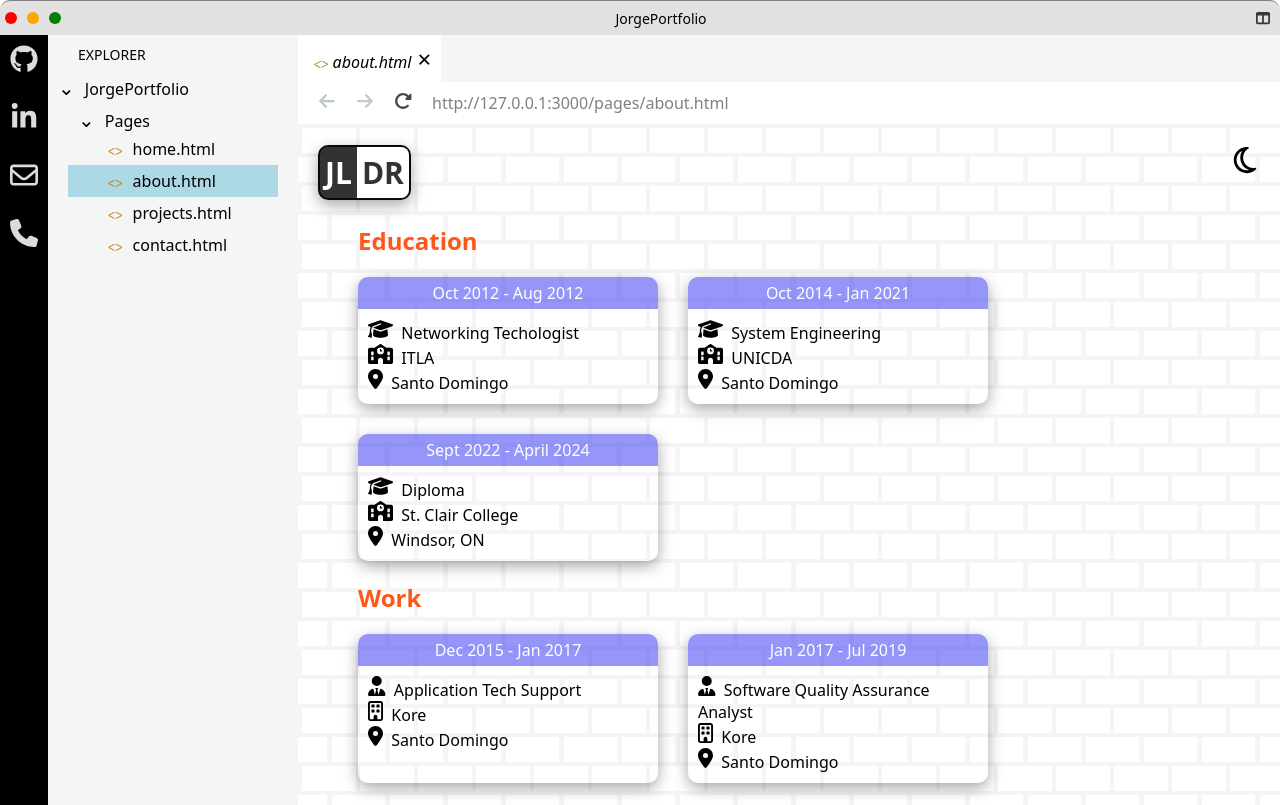
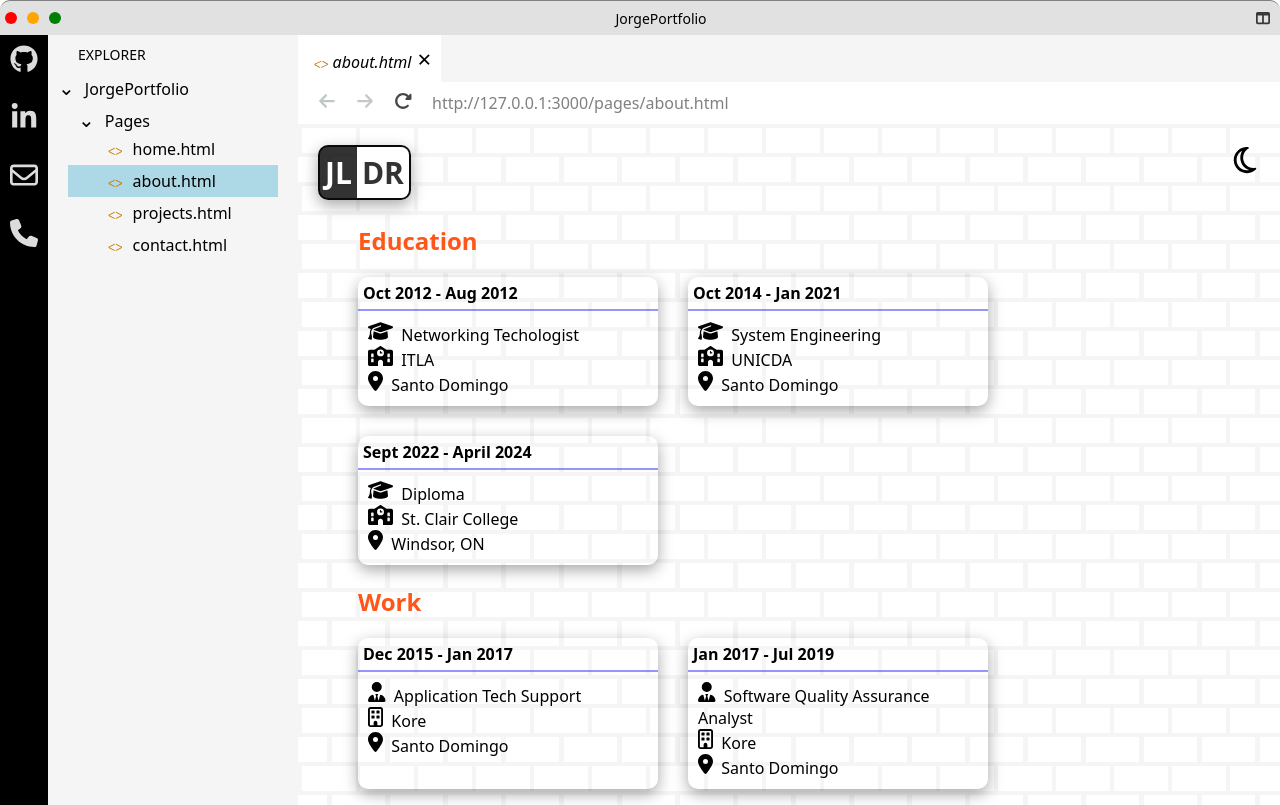
Before and after one commit to jorge20080/MyPortfolio, a React (Vite) app: page /about in a window 1280 px wide. Built offline with nearby package versions, Linux system fonts and the light colour scheme; the HTML template or start-up script is replaced by a standard one.

Commit message:
Made styling changes to cards in about page

```diff
--- a/src/components/ExperienceCard/ExperienceCard.module.css
+++ b/src/components/ExperienceCard/ExperienceCard.module.css
@@ -1,12 +1,12 @@
 .card span{
     display: block;
-    color: white;
     width: 100%;
     padding: 5px;
     box-sizing: border-box;
     border-radius: 10px 10px 0 0;
-    background-color: rgba(47, 47, 245, 0.5);
-    text-align: center;
+    color: black;
+    font-weight: 900;
+    border-bottom: 2px solid rgba(47, 47, 245, 0.5);
 }
 .card{
     box-shadow: rgba(0, 0, 0, 0.35) 0px 5px 15px;
--- a/src/components/SkillsList/SkillsList.module.css
+++ b/src/components/SkillsList/SkillsList.module.css
@@ -19,17 +19,7 @@
     font-size: 20px;
     border-radius: 10px;
     text-align: center;
-    box-shadow: 5px 5px 5px rgb(177, 177, 177);
+    box-shadow: rgba(0, 0, 0, 0.35) 0px 5px 15px;
+    border: none;
+    border-bottom: 1px solid slateblue;
 }
-.container.skills .tech_skill{
-    border: 1px solid darkcyan;
-    color: darkcyan;
-}
-.container.skills .soft_skill{
-    border: 1px solid slateblue;
-    color: slateblue;
-}
-.container.skills .other_skill{
-    border: 1px solid crimson;
-    color: crimson;
-}
--- a/src/components/SkillsList/SkillsList.tsx
+++ b/src/components/SkillsList/SkillsList.tsx
@@ -11,12 +11,7 @@ const SkillsList = ({title, skillsList}:Props) =>{
             <h3>{title}</h3>
             <ul>
                 {skillsList.map(skill=>{
-                    return <li className={`
-                                    ${title==="Technical"? styles.tech_skill: undefined}
-                                    ${title==="Other"? styles.other_skill: undefined}
-                                    ${title==="Soft"? styles.soft_skill: undefined}`}
-                                key={skill.id}>{skill.name}
-                            </li>
+                    return <li key={skill.id}>{skill.name}</li>
                 })}
             </ul>
         </section>
```
